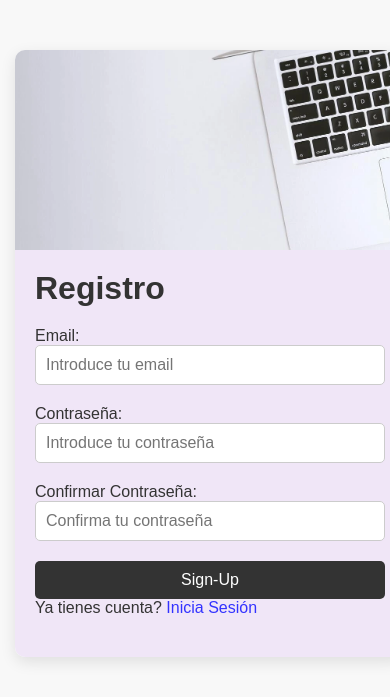
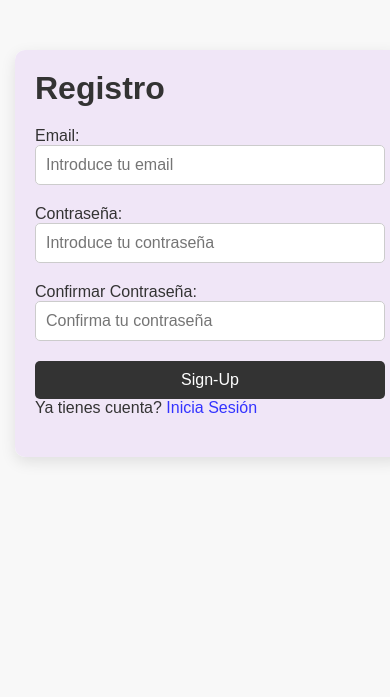
Before and after one commit to John117-dark/John117-dark.github.io, a PHP site: page /signup.html in a window 390 px wide; the page is wider, and only the part inside the window is pictured. Shown: the top 697 px of that part. Run offline with PHP 8.4, Linux system fonts and the light colour scheme.

Commit message:
cambio de media
para que no se muestre una imagen en celular

```diff
--- a/css/styles.css
+++ b/css/styles.css
@@ -178,8 +178,7 @@ a:hover {
     }
 
     .image-section {
-        width: 100%;
-        height: 200px;
+        display: none;
     }
 
     .form-section {
```
